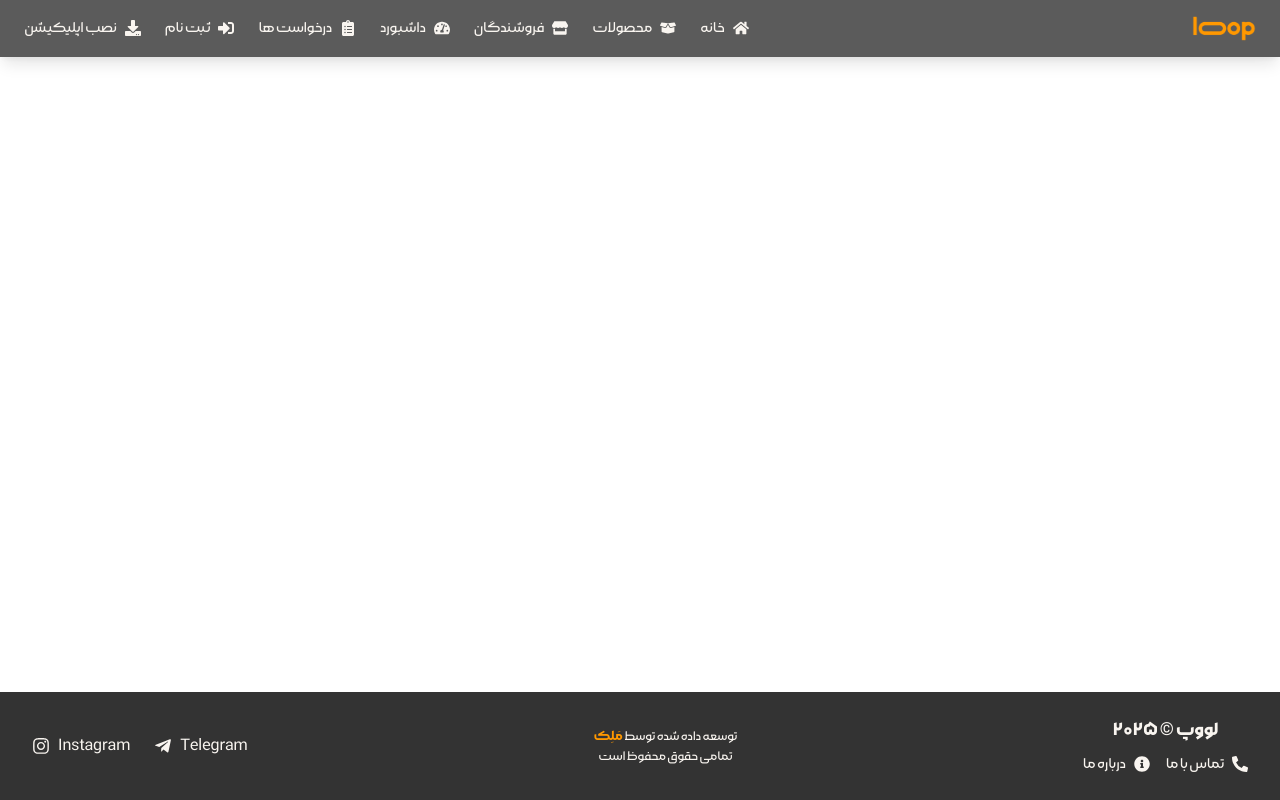
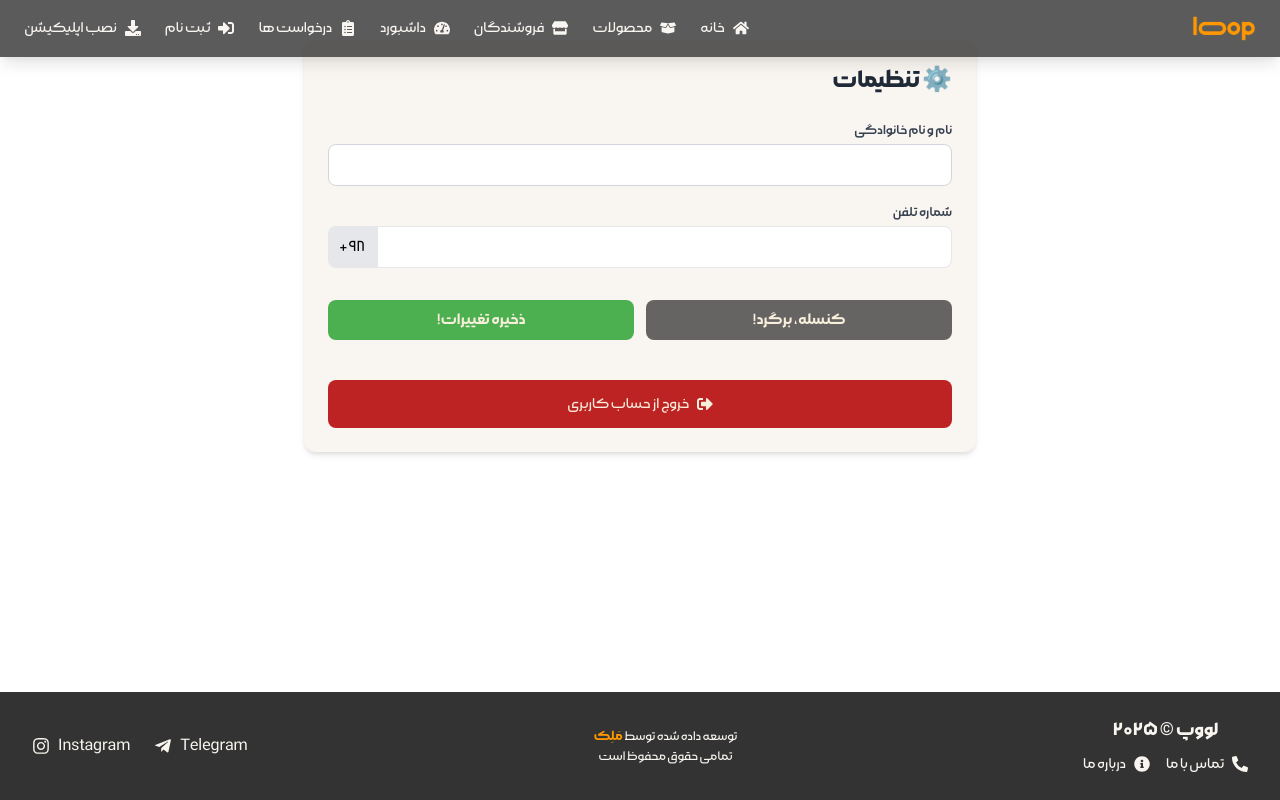
Before and after one commit to mohammadmalekzadeh/loop-ui, a React (Create React App) app: page /dashboard/settings in a window 1280 px wide. Built offline with nearby package versions, Linux system fonts and the light colour scheme; no server answers; sample sign-in values are in the browser's storage.

Commit message:
feat: active logout button

```diff
--- a/src/pages/dashboard/Settings.js
+++ b/src/pages/dashboard/Settings.js
@@ -14,7 +14,8 @@ export default function Settings() {
   const [loadingAvatar, setLoadingAvatar] = useState(false);
   const navigate = useNavigate();
 
-   useEffect(() => {
+  useEffect(() => {
+    if (!token) return navigate("/login");
     const fetchData = async () => {
       try {
         const u = await getCurrentUser();
@@ -100,7 +101,17 @@ export default function Settings() {
     setLoadingAvatar(false);
   };
 
-  if (!user) return navigate("/login");
+  const handleLogout = async () => {
+    try {
+      localStorage.removeItem("token");
+      alert("با موفقیت از حساب خارج شدید");
+      navigate("/login");
+    } catch (err) {
+      console.log(err);
+      alert("خطا در خروج از حساب! لطفا دوباره تلاش کنید.");
+    }
+  };
+
 
   return (
     <div className="max-w-2xl mx-auto bg-isabelline shadow-md rounded-xl p-6">
@@ -297,8 +308,9 @@ export default function Settings() {
       {/* Logout Account Button */}
         <div className="mt-10 flex justify-center right-farsi" id="logout">
           <button
-            disabled
-            className="flex items-center justify-center w-screen gap-2 px-6 py-3 bg-gray-400 text-eggshell rounded-lg cursor-not-allowed"
+            // disabled
+            onClick={handleLogout}
+            className="flex items-center justify-center w-screen gap-2 px-6 py-3 bg-fire_brick text-eggshell rounded-lg"
           >
             <FaSignOutAlt />
             خروج از حساب کاربری
```
